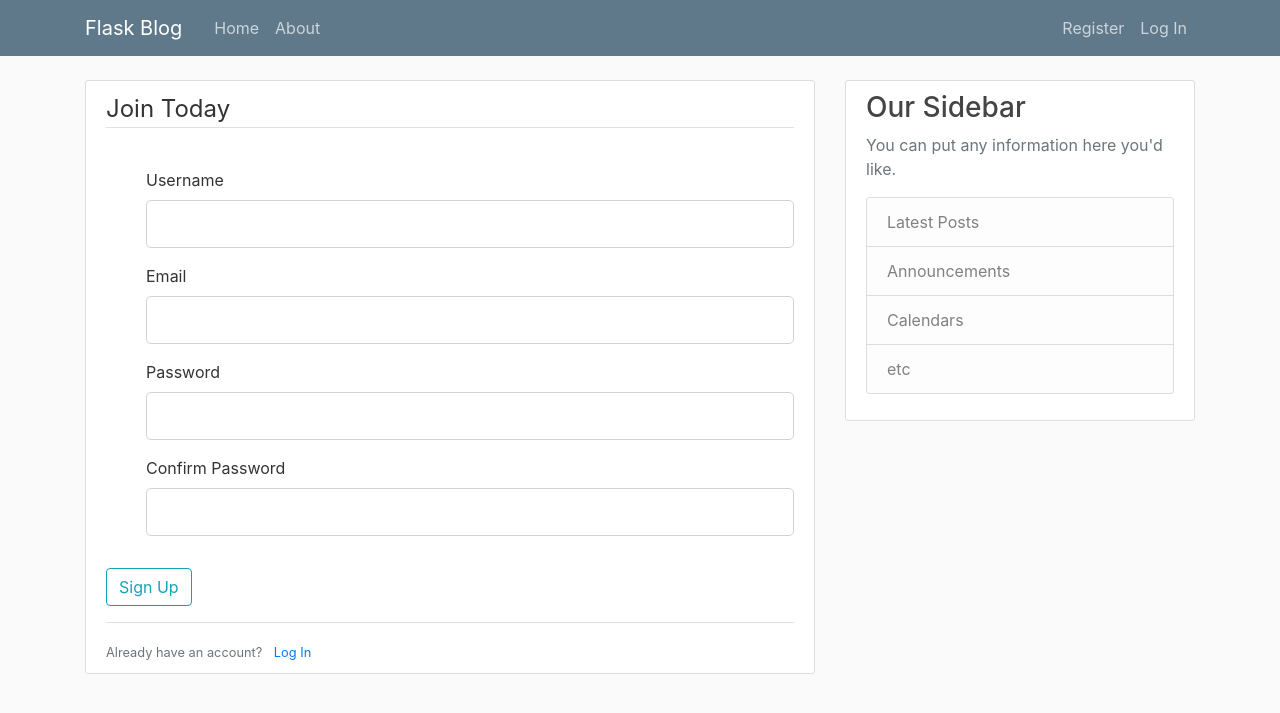
After one commit to Ziang-Lu/Flask-Blog, a Flask app: page /register in a window 1280 px wide. The commit adds this page. Shown: the top 713 px of the page. Run offline with Flask 2, Linux system fonts and the light colour scheme; some libraries are stand-ins or nearby versions.

Commit message:
Flask blog basic functionality

```diff
--- a/forms.py
+++ b/flask_blog/forms.py
@@ -1,9 +1,19 @@
+# -*- coding: utf-8 -*-
+
+"""
+Flask forms module.
+"""
+
 from flask_wtf import FlaskForm
-from wtforms import PasswordField, StringField
+from wtforms import BooleanField, PasswordField, StringField, SubmitField
 from wtforms.validators import DataRequired, Email, EqualTo, Length
 
 
 class RegistrationForm(FlaskForm):
+    """
+    Registration form to be submitted.
+    """
+
     username = StringField(
         'Username', validators=[DataRequired(), Length(min=2, max=20)]
     )
@@ -15,3 +25,19 @@
         'Confirm Password',
         validators=[DataRequired(), Length(min=8), EqualTo('password')]
     )
+
+    submit = SubmitField('Sign Up')
+
+
+class LoginForm(FlaskForm):
+    """
+    Login form to be submitted.
+    """
+
+    email = StringField('Email', validators=[DataRequired(), Email()])
+    password = PasswordField(
+        'Password', validators=[DataRequired(), Length(min=8)]
+    )
+    remember = BooleanField('Remember Me')
+
+    submit = SubmitField('Log In')
--- /dev/null
+++ b/flask_blog/routes.py
@@ -0,0 +1,85 @@
+# -*- coding: utf-8 -*-
+
+"""
+Flask routes module.
+"""
+
+import flask_bcrypt
+from flask import flash, redirect, render_template, url_for
+
+from . import app, db, forms
+from .models import User
+
+bcript = flask_bcrypt.Bcrypt(app)
+
+
+@app.route('/')
+def home():
+    """
+    Home page.
+    When a "GET" request is forwarded to "/", this function gets called.
+    :return:
+    """
+    context = {
+        'posts': []
+    }
+    return render_template('home.html', **context)
+
+
+@app.route('/about')
+def about():
+    """
+    About page.
+    When a "GET" request is forwarded to "/about", this function gets called.
+    :return:
+    """
+    context = {
+        'title': 'About'
+    }
+    return render_template('about.html', **context)
+
+
+@app.route('/register', methods=['GET', 'POST'])
+def register():
+    """
+    Register page.
+    When a "GET" request is forwarded to "/register", this function gets called.
+    :return:
+    """
+    form = forms.RegistrationForm()
+    if form.validate_on_submit():
+        hashed_pw = bcript.generate_password_hash(form.password.data)\
+            .decode('utf-8')
+        user = User(
+            username=form.username.data,
+            email=form.email.data,
+            password=hashed_pw
+        )
+        # TODO: Figure out Flask-SQLAlchemy
+        db.session.add(user)
+        db.session.commit()
+        flash(
+            'Your account has been created! You are now able to log in.',
+            category='success'
+        )
+        return redirect(url_for('login'))
+    context = {
+        'title': 'Registration',
+        'form': form
+    }
+    return render_template('register.html', **context)
+
+
+@app.route('/login')
+def login():
+    """
+    Login page.
+    When a "GET" request is forwarded to "/login", this function gets called.
+    :return:
+    """
+    form = forms.LoginForm()
+    context = {
+        'title': 'Log In',
+        'form': form
+    }
+    return render_template('login.html', **context)
--- a/templates/base.html
+++ b/flask_blog/templates/base.html
@@ -30,13 +30,13 @@
                 </button>
                 <div class="collapse navbar-collapse" id="navbarToggle">
                     <div class="navbar-nav mr-auto">
-                        <a class="nav-item nav-link" href="/}">Home</a>
-                        <a class="nav-item nav-link" href="/about">About</a>
+                        <a class="nav-item nav-link" href="{{ url_for('home') }}">Home</a>
+                        <a class="nav-item nav-link" href="{{ url_for('about') }}">About</a>
                     </div>
                     <!-- Navbar Right Side -->
                     <div class="navbar-nav">
-                        <a class="nav-item nav-link" href="/register">Register</a>
-                        <a class="nav-item nav-link" href="/login">Log In</a>
+                        <a class="nav-item nav-link" href="{{ url_for('register') }}">Register</a>
+                        <a class="nav-item nav-link" href="{{ url_for('login') }}">Log In</a>
                     </div>
                 </div>
             </div>
@@ -46,6 +46,17 @@
     <main role="main" class="container">
         <div class="row">
             <div class="col-md-8">
+                <!-- Flash message -->
+                {% with messages = get_flashed_messages(with_categories=true) %}
+                    {% if messages %}
+                        {% for category, msg in messages %}
+                            <div class="alert alert-{{ category }}">
+                                {{ msg }}
+                            </div>
+                        {% endfor %}
+                    {% endif %}
+                {% endwith %}
+
                 {% block content %}
                 {% endblock %}
             </div>
--- /dev/null
+++ b/flask_blog/templates/register.html
@@ -0,0 +1,72 @@
+{% extends "base.html" %}
+
+{% block content %}
+    <div class="content-section">
+        <form method="POST" action="">
+            {{ form.hidden_tag() }}  <!-- Add CSRF token (What it this???) -->
+            <fieldset class="form-group">
+                <legend class="border-bottom mb-4">Join Today</legend>
+                <dir class="form-group">
+                    {{ form.username.label(class="form-control-label") }}
+                    {% if form.username.errors %}
+                        {{ form.username(class="form-control form-control-lg is-invalid") }}
+                        <div class="invalid-feedback">
+                            {% for error in form.username.errors %}
+                                <span>{{ error }}</span>
+                            {% endfor %}
+                        </div>
+                    {% else %}
+                        {{ form.username(class="form-control form-control-lg") }}
+                    {% endif %}
+                </dir>
+                <dir class="form-group">
+                    {{ form.email.label(class="form-control-label") }}
+                    {% if form.email.errors %}
+                        {{ form.email(class="form-control form-control-lg is-invalid") }}
+                        <div class="invalid-feedback">
+                            {% for error in form.email.errors %}
+                                <span>{{ error }}</span>
+                            {% endfor %}
+                        </div>
+                    {% else %}
+                        {{ form.email(class="form-control form-control-lg") }}
+                    {% endif %}
+                </dir>
+                <dir class="form-group">
+                    {{ form.password.label(class="form-control-label") }}
+                    {% if form.password.errors %}
+                        {{ form.password(class="form-control form-control-lg is-invalid") }}
+                        <div class="invalid-feedback">
+                            {% for error in form.password.errors %}
+                                <span>{{ error }}</span>
+                            {% endfor %}
+                        </div>
+                    {% else %}
+                        {{ form.password(class="form-control form-control-lg") }}
+                    {% endif %}
+                </dir>
+                <dir class="form-group">
+                    {{ form.confirm_password.label(class="form-control-label") }}
+                    {% if form.confirm_password.errors %}
+                        {{ form.confirm_password(class="form-control form-control-lg is-invalid") }}
+                        <div class="invalid-feedback">
+                            {% for error in form.confirm_password.errors %}
+                                <span>{{ error }}</span>
+                            {% endfor %}
+                        </div>
+                    {% else %}
+                        {{ form.confirm_password(class="form-control form-control-lg") }}
+                    {% endif %}
+                </dir>
+            </fieldset>
+            <div class="form-group">
+                {{ form.submit(class="btn btn-outline-info") }}
+            </div>
+        </form>
+        <div class="border-top pt-3">
+            <small class="text-muted">
+                Already have an account? <a class="ml-2" href="{{ url_for('login') }}">Log In</a>
+            </small>
+        </div>
+    </div>
+{% endblock %}
```
Also changed, not shown: flask_blog.py (deleted, +0 -17 lines), flask_blog/__init__.py (added, +16 -0 lines), flask_blog/models.py (added, +46 -0 lines), flask_blog/templates/login.html (added, +53 -0 lines), README.md (added), flask_blog/static/main.css (renamed from static/main.css), flask_blog/templates/about.html (renamed from templates/about.html), flask_blog/templates/home.html (renamed from templates/home.html), 4 other files.
